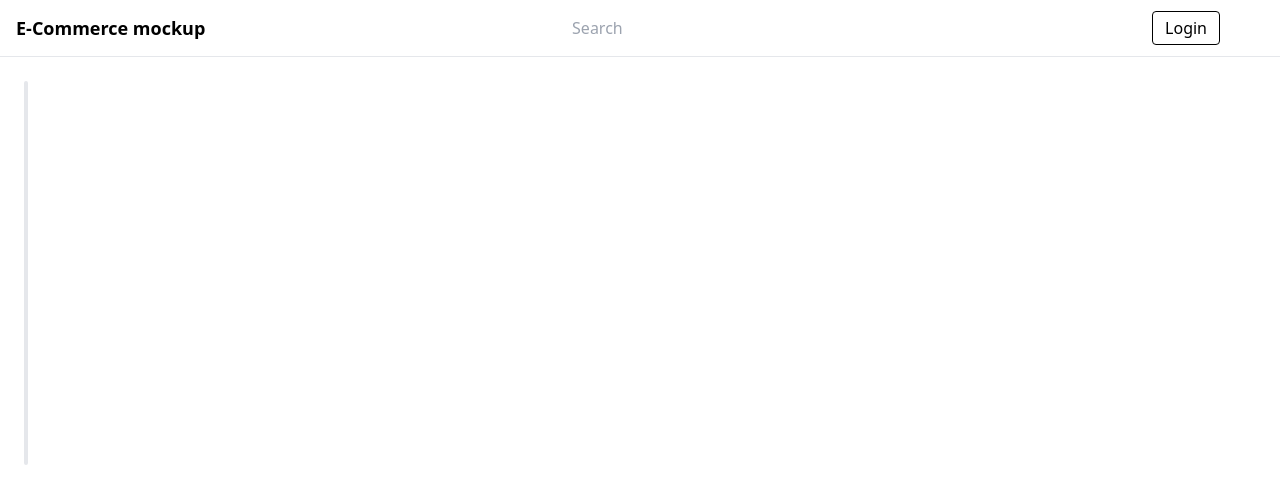
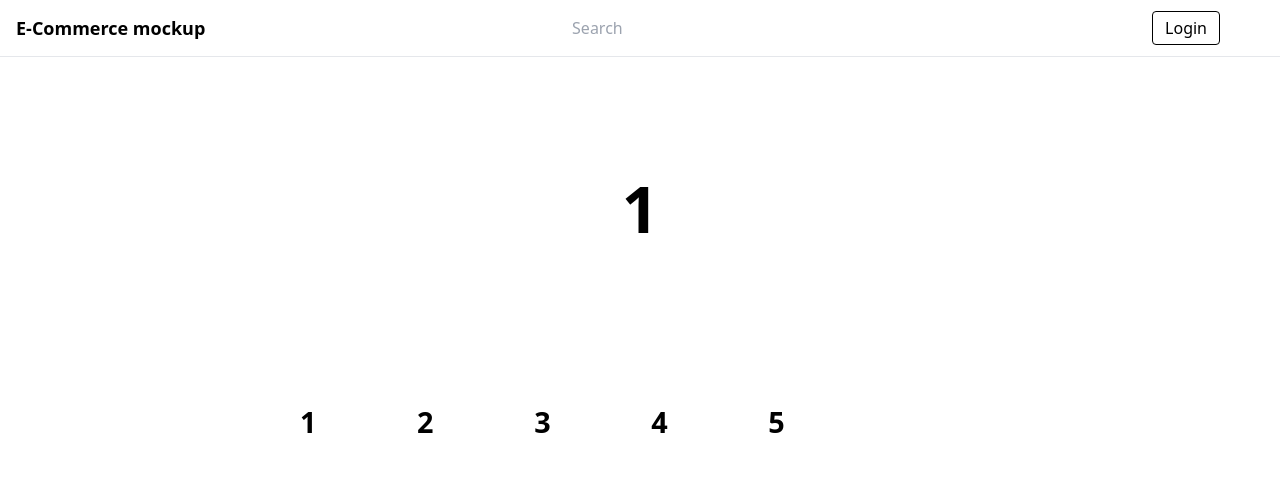
Before and after one commit to TarasMamch/e-commerce-mockup, a React (Create React App) app in the folder client/: page /product in a window 1280 px wide. Shown: the top 502 px of the page. Built offline with nearby package versions, Linux system fonts and the light colour scheme; no server answers.

Commit message:
added carousel to product page

```diff
--- a/client/src/components/Carousel.js
+++ /dev/null
@@ -1,40 +0,0 @@
-import React, { useCallback } from 'react'
-import useEmblaCarousel from 'embla-carousel-react'
-
-export const EmblaCarousel = () => {
-    const [emblaRef, emblaApi] = useEmblaCarousel()
-
-    const scrollPrev = useCallback(() => {
-        if (emblaApi) emblaApi.scrollPrev()
-    }, [emblaApi])
-
-    const scrollNext = useCallback(() => {
-        if (emblaApi) emblaApi.scrollNext()
-    }, [emblaApi])
-
-    return (
-        <div className="embla">
-            <div className="embla__viewport" ref={emblaRef}>
-                <div className="embla__container">
-                    <div className="embla__slide">
-                        <img src='https://placehold.co/600x400' />
-                    </div>
-                    <div className="embla__slide">
-                        <img src='https://placehold.co/600x400' />
-                    </div>
-                    <div className="embla__slide">
-                        <img src='https://placehold.co/600x400' />
-                    </div>
-                </div>
-            </div>
-            <button className="embla__prev" onClick={scrollPrev}>
-                Prev
-            </button>
-            <button className="embla__next" onClick={scrollNext}>
-                Next
-            </button>
-        </div>
-    )
-}
-
-export default EmblaCarousel
--- /dev/null
+++ b/client/src/components/carousel/EmblaCarousel.js
@@ -0,0 +1,65 @@
+import React, { useState, useEffect, useCallback } from 'react'
+import useEmblaCarousel from 'embla-carousel-react'
+import { Thumb } from './EmblaCarouselThumbsButton'
+import "./css/embla.css"
+
+const EmblaCarousel = ({ slides, options }) => {
+    const [selectedIndex, setSelectedIndex] = useState(0)
+    const [emblaMainRef, emblaMainApi] = useEmblaCarousel(options)
+    const [emblaThumbsRef, emblaThumbsApi] = useEmblaCarousel({
+        containScroll: 'keepSnaps',
+        dragFree: true
+    })
+
+    const onThumbClick = useCallback(
+        (index) => {
+            if (!emblaMainApi || !emblaThumbsApi) return
+            emblaMainApi.scrollTo(index)
+        },
+        [emblaMainApi, emblaThumbsApi]
+    )
+
+    const onSelect = useCallback(() => {
+        if (!emblaMainApi || !emblaThumbsApi) return
+        setSelectedIndex(emblaMainApi.selectedScrollSnap())
+        emblaThumbsApi.scrollTo(emblaMainApi.selectedScrollSnap())
+    }, [emblaMainApi, emblaThumbsApi, setSelectedIndex])
+
+    useEffect(() => {
+        if (!emblaMainApi) return
+        onSelect()
+
+        emblaMainApi.on('select', onSelect).on('reInit', onSelect)
+    }, [emblaMainApi, onSelect])
+
+    return (
+        <div className="embla">
+            <div className="embla__viewport" ref={emblaMainRef}>
+                <div className="embla__container">
+                    {slides.map((index) => (
+                        <div className="embla__slide" key={index}>
+                            <div className="embla__slide__number">{index + 1}</div>
+                        </div>
+                    ))}
+                </div>
+            </div>
+
+            <div className="embla-thumbs">
+                <div className="embla-thumbs__viewport" ref={emblaThumbsRef}>
+                    <div className="embla-thumbs__container">
+                        {slides.map((index) => (
+                            <Thumb
+                                key={index}
+                                onClick={() => onThumbClick(index)}
+                                selected={index === selectedIndex}
+                                index={index}
+                            />
+                        ))}
+                    </div>
+                </div>
+            </div>
+        </div>
+    )
+}
+
+export default EmblaCarousel
--- /dev/null
+++ b/client/src/components/carousel/EmblaCarouselThumbsButton.js
@@ -0,0 +1,19 @@
+import React from 'react'
+
+export const Thumb = ({ selected, index, onClick }) => {
+    return (
+        <div
+            className={'embla-thumbs__slide'.concat(
+                selected ? ' embla-thumbs__slide--selected' : ''
+            )}
+        >
+            <button
+                onClick={onClick}
+                type="button"
+                className="embla-thumbs__slide__number"
+            >
+                {index + 1}
+            </button>
+        </div>
+    )
+}
--- /dev/null
+++ b/client/src/components/carousel/css/embla.css
@@ -0,0 +1,91 @@
+.embla {
+    max-width: 48rem;
+    margin: auto;
+    --slide-height: 19rem;
+    --slide-spacing: 1rem;
+    --slide-size: 100%;
+}
+
+.embla__viewport {
+    overflow: hidden;
+}
+
+.embla__container {
+    backface-visibility: hidden;
+    display: flex;
+    touch-action: pan-y pinch-zoom;
+    margin-left: calc(var(--slide-spacing) * -1);
+}
+
+.embla__slide {
+    flex: 0 0 var(--slide-size);
+    min-width: 0;
+    padding-left: var(--slide-spacing);
+}
+
+.embla__slide__number {
+    box-shadow: inset 0 0 0 0.2rem var(--detail-medium-contrast);
+    border-radius: 1.8rem;
+    font-size: 4rem;
+    font-weight: 600;
+    display: flex;
+    align-items: center;
+    justify-content: center;
+    height: var(--slide-height);
+}
+
+.embla-thumbs {
+    --thumbs-slide-spacing: 0.8rem;
+    --thumbs-slide-height: 6rem;
+    margin-top: var(--thumbs-slide-spacing);
+}
+
+.embla-thumbs__viewport {
+    overflow: hidden;
+}
+
+.embla-thumbs__container {
+    display: flex;
+    flex-direction: row;
+    margin-left: calc(var(--thumbs-slide-spacing) * -1);
+}
+
+.embla-thumbs__slide {
+    flex: 0 0 22%;
+    min-width: 0;
+    padding-left: var(--thumbs-slide-spacing);
+}
+
+@media (min-width: 576px) {
+    .embla-thumbs__slide {
+        flex: 0 0 15%;
+    }
+}
+
+.embla-thumbs__slide__number {
+    border-radius: 1.8rem;
+    -webkit-tap-highlight-color: rgba(var(--text-high-contrast-rgb-value), 0.5);
+    -webkit-appearance: none;
+    appearance: none;
+    background-color: transparent;
+    touch-action: manipulation;
+    display: inline-flex;
+    text-decoration: none;
+    cursor: pointer;
+    border: 0;
+    padding: 0;
+    margin: 0;
+    box-shadow: inset 0 0 0 0.2rem var(--detail-medium-contrast);
+    font-size: 1.8rem;
+    font-weight: 600;
+    color: var(--detail-high-contrast);
+    display: flex;
+    align-items: center;
+    justify-content: center;
+    height: var(--thumbs-slide-height);
+    width: 100%;
+}
+
+.embla-thumbs__slide--selected .embla-thumbs__slide__number {
+    color: var(--text-body);
+}
--- a/client/src/pages/ProductPage.js
+++ b/client/src/pages/ProductPage.js
@@ -1,5 +1,6 @@
 import axios from "axios"
 import { useEffect, useState } from "react"
+import EmblaCarousel from "../components/carousel/EmblaCarousel"
 
 function ProductPage() {
     const [responseData, setResponseData] = useState([])
@@ -14,16 +15,14 @@
         getData()
     }, [])
 
+    const OPTIONS = {}
+    const SLIDE_COUNT = 5
+    const SLIDES = Array.from(Array(SLIDE_COUNT).keys())
+
     return (
-        <div className="flex m-6">
-            <div>
-                <img src={responseData.image} className="h-20" />
-                <img src={responseData.image} className="h-20" />
-                <img src={responseData.image} className="h-20" />
-                <img src={responseData.image} className="h-20" />
-            </div>
-            <img src={responseData.image} className="h-96 border border-solid border-2 rounded" />
-        </div>
+        <div>
+            <EmblaCarousel slides={SLIDES} opttions={OPTIONS} />
+        </div >
     )
 }
 
```
Also changed, not shown: client/src/images/6470924_sd.jpg (added), 1 other file (tests, documents, lock files or other folders).
